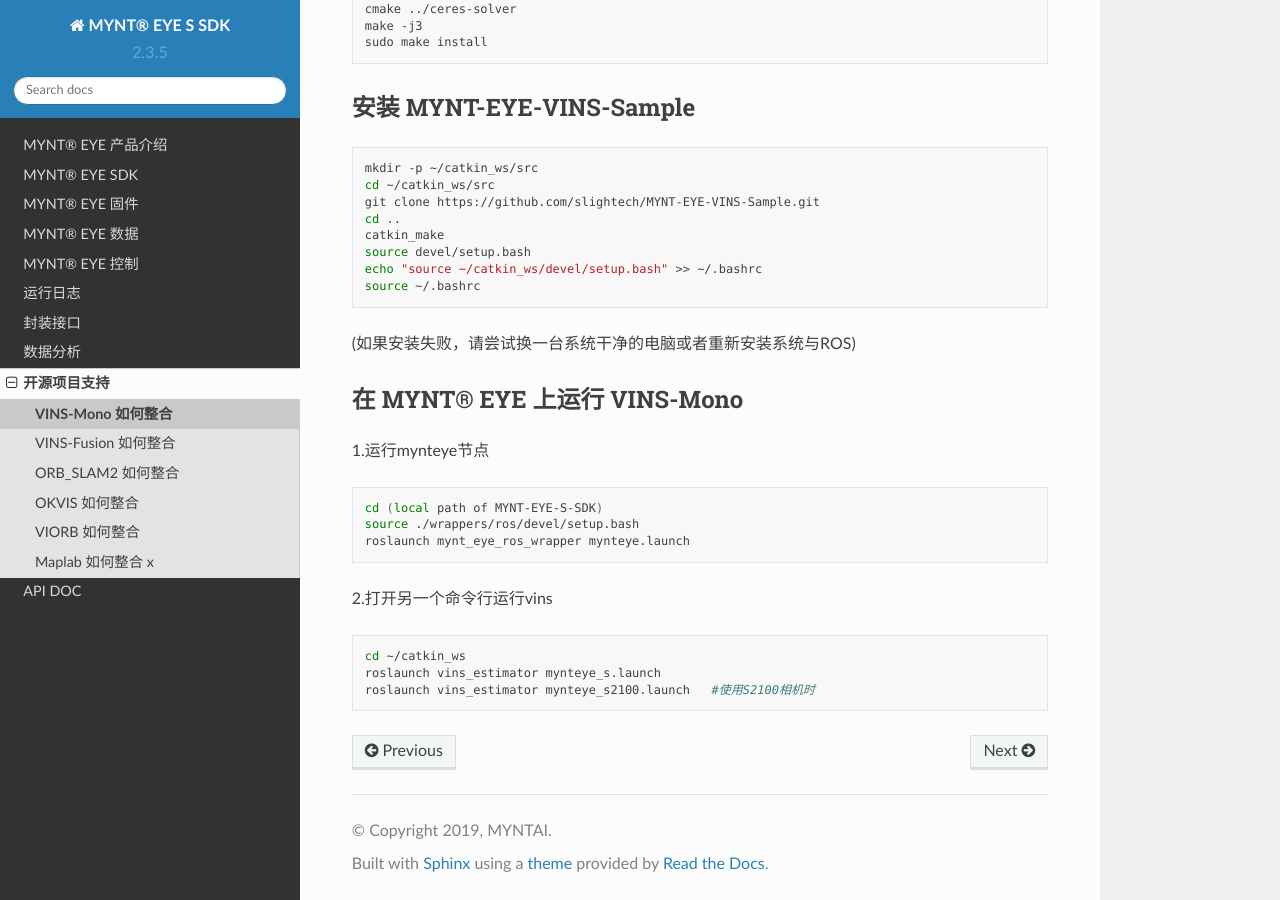
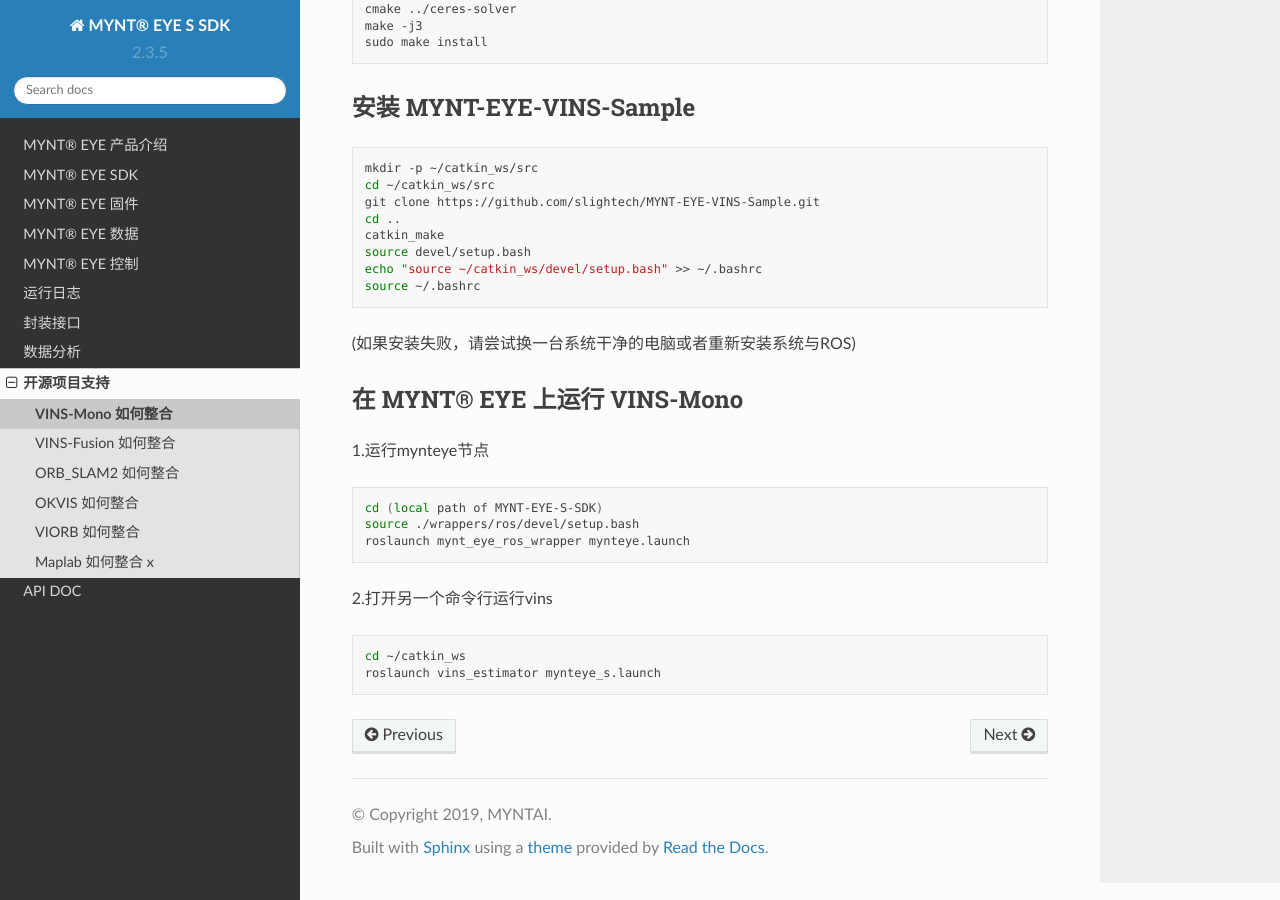
Before and after one commit to slightech/MYNT-EYE-S-SDK-Docs-zh_CN, a Sphinx documentation site: the page built from docs/src/slam/vins.rst, in a window 1280 px wide and 900 px high, scrolled down 671 px. Built offline with Sphinx 7.4.7 and the Read the Docs theme 2.0.0, drawn with Linux system fonts in a browser that asks for light colours; pages that are not in the unit, such as notebooks, are missing from menus.

Commit message:
docs(*): del s2100

```diff
--- a/docs/src/slam/vins.rst
+++ b/docs/src/slam/vins.rst
@@ -70,4 +70,3 @@
 
   cd ~/catkin_ws
   roslaunch vins_estimator mynteye_s.launch
-  roslaunch vins_estimator mynteye_s2100.launch   #使用S2100相机时
```
